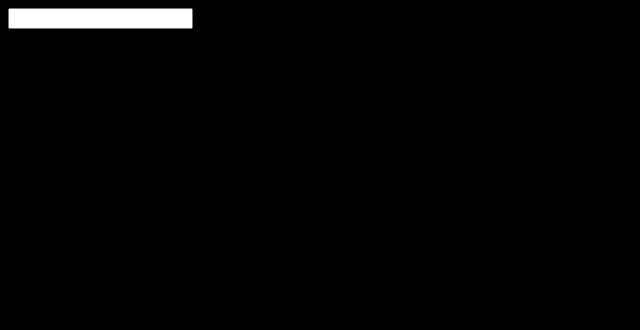
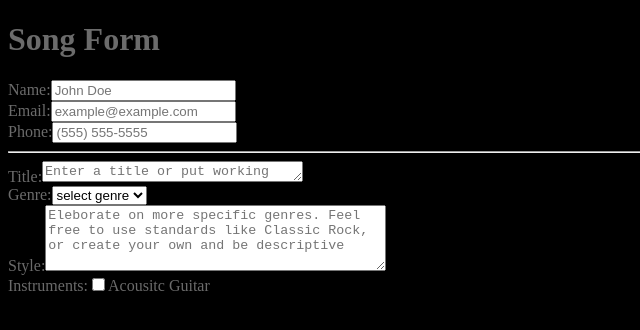
Before and after one commit to ColeSexton/final-U1-Cole-S, a React (Vite) app in the folder coles-webpage/: page /SongForm in a window 1280 px wide. Shown: the top 330 px of the page, without its empty margins (0-640 px from the left). Built offline with nearby package versions, Linux system fonts and the light colour scheme.

Commit message:
started on song form, up to instrument check boxes

```diff
--- a/coles-webpage/src/App.css
+++ b/coles-webpage/src/App.css
@@ -154,3 +154,8 @@
 width: 350px;
 height: auto;
 }
+
+
+.songForm{
+    color: #6b6b6b;
+}
--- a/coles-webpage/src/components/SongForm.jsx
+++ b/coles-webpage/src/components/SongForm.jsx
@@ -1,9 +1,105 @@
+import { useState } from "react";
+
 const SongForm = () =>{
+const [formData, setFormData] = useState({
+    name: "",
+    email:"",
+    phone:"",
+    title:"",
+    genre:"",
+    style:"",
+    instruments:[],
+    lyrics:"",
+    length:"",
+    forSomeone:"",
+    emotions:"",
+    extraInfo:"",
+    bounceType:""
+
+});
+
+
+const handleChange = (e) =>{
+    const {name, value, type, checked} = e.target;
+
+    if(name === "instruments"){
+        setFormData((formData) =>{
+            const updated = checked
+            ? [...formData.instruments, value]
+            : formData.instruments.filter((instrument) => instrument !== value);
+            return{
+                ...formData,
+                instruments: updated
+            };
+
+        });
+    } else {
+
+    setFormData((formData) => ({
+        ...formData,
+        [name]: type === "checkbox" ? checked : value
+    }));
+}
+}
+
+
 
     return(
-        <div>
+        <div className="songForm">
+            <h1>Song Form</h1>
+
             <form>
-            <input type="text"></input>
+
+            <label for="name"> Name:
+            <input type="text" id="name" name="name" placeholder= "John Doe" value={formData.name} onChange={handleChange} required></input>
+            </label>
+            <br />
+
+            <label for="email"> Email:
+            <input type="email" id="email" name="email" placeholder="example@example.com" value={formData.email} onChange={handleChange} required></input>
+            </label>
+            <br />
+
+            <label for="phone">Phone:
+            <input type="tel" id="phone" name="phone" placeholder="(555) 555-5555" value={formData.phone} onChange={handleChange}></input>
+            </label>
+
+            <hr/>
+
+            <label for="title">Title:
+            <textarea type="text" id="title" name="title" rows="1" cols="30" maxLength="100" placeholder="Enter a title or put working" ></textarea>
+            </label>
+            <br />
+
+            <label for="genre">Genre:
+                <select id="genre" name="genre" value={formData.genre} onChange={handleChange}>
+                <option value="">select genre</option>
+                <option value="pop">Pop</option>
+                <option value="rock">Rock</option>
+                <option value="folk">Folk</option>
+                <option value="country">Country</option>
+                <option value="blues">Blues</option>
+                <option value="any">Any</option>
+                </select>
+            </label>
+            <br />
+
+            <label for="style">Style:
+            <textarea type="text" id="style" name="style" rows="4" cols="40" maxLength="400" placeholder="Eleborate on more specific genres. Feel free to use standards like Classic Rock, or create your own and be descriptive " value={formData.style} onChange={handleChange}></textarea>
+            </label>
+            <br />
+
+            <label for="instruments">Instruments:
+            <input
+            type="checkbox"
+            name="instruments"
+            value="acoustic"
+            checked={formData.instruments.includes("acoustic")}
+            onChange={handleChange} />
+            Acousitc Guitar
+            </label>
+
+
 
             </form>
         </div>
```
